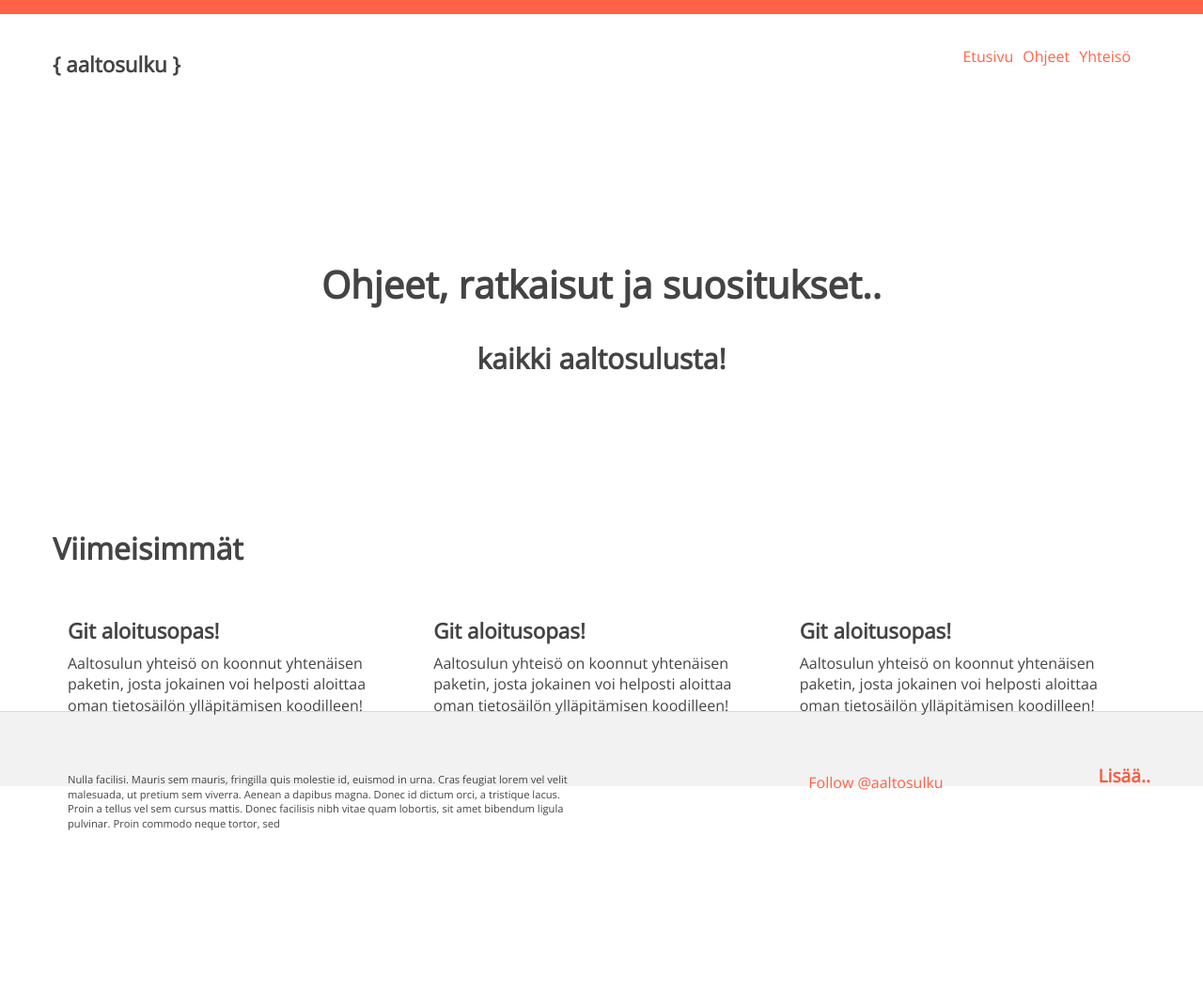
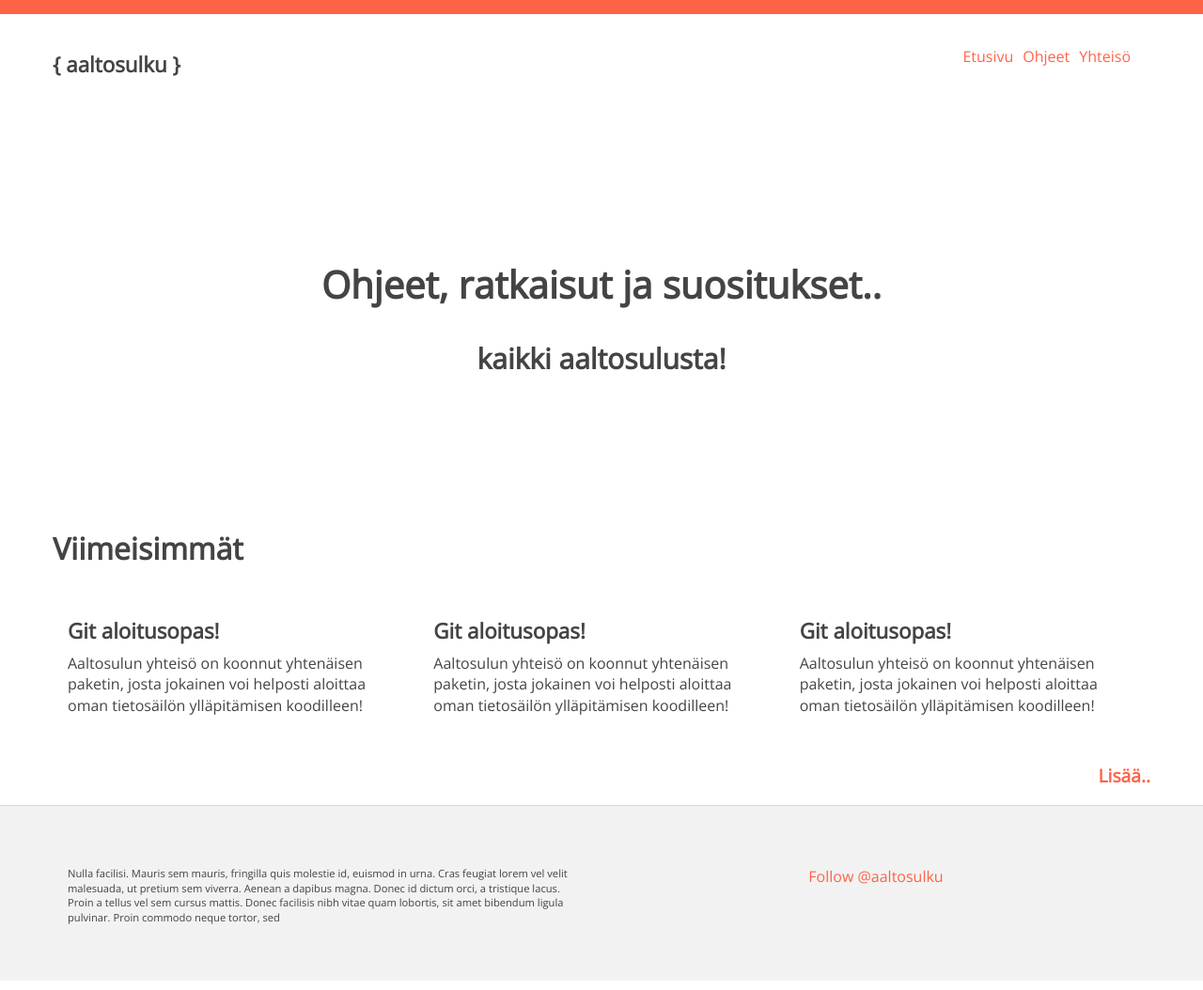
Before and after one commit to KimmoCommit/aaltoJekyll, a Jekyll site: the page built from index.html, in a window 1280 px wide. Shown: the whole page at 94% size. Built offline with Jekyll 4.4.1, drawn with Linux system fonts in a browser that asks for light colours; comment, search, counter and statistics services are not loaded; before the commit the page ends 912 px from its top, so only the background shows below that.

Commit message:
footer yritys 2

```diff
--- a/assets/css/aaltosulku.css
+++ b/assets/css/aaltosulku.css
@@ -79,10 +79,6 @@ footer {
   background-color: rgba(0, 0, 0, 0.05);
   /**seuraavat muutokset tehty: http://www.cssreset.com/how-to-keep-footer-at-bottom-of-page-with-css/ mukaan **/
   width: 100%;
-  height: 80px;
-  position: absolute;
-  bottom: 0;
-  left: 0;
 }
 
 /* line 94, ../compass/sass/aaltosulku.scss */
--- a/assets/css/index.css
+++ b/assets/css/index.css
@@ -79,10 +79,6 @@ footer {
   background-color: rgba(0, 0, 0, 0.05);
   /**seuraavat muutokset tehty: http://www.cssreset.com/how-to-keep-footer-at-bottom-of-page-with-css/ mukaan **/
   width: 100%;
-  height: 80px;
-  position: absolute;
-  bottom: 0;
-  left: 0;
 }
 
 /* line 94, ../compass/sass/aaltosulku.scss */
--- a/assets/css/ohjeet.css
+++ b/assets/css/ohjeet.css
@@ -79,10 +79,6 @@ footer {
   background-color: rgba(0, 0, 0, 0.05);
   /**seuraavat muutokset tehty: http://www.cssreset.com/how-to-keep-footer-at-bottom-of-page-with-css/ mukaan **/
   width: 100%;
-  height: 80px;
-  position: absolute;
-  bottom: 0;
-  left: 0;
 }
 
 /* line 94, ../compass/sass/aaltosulku.scss */
```
Also changed, not shown: assets/compass/sass/aaltosulku.scss (+4 -4 lines).
